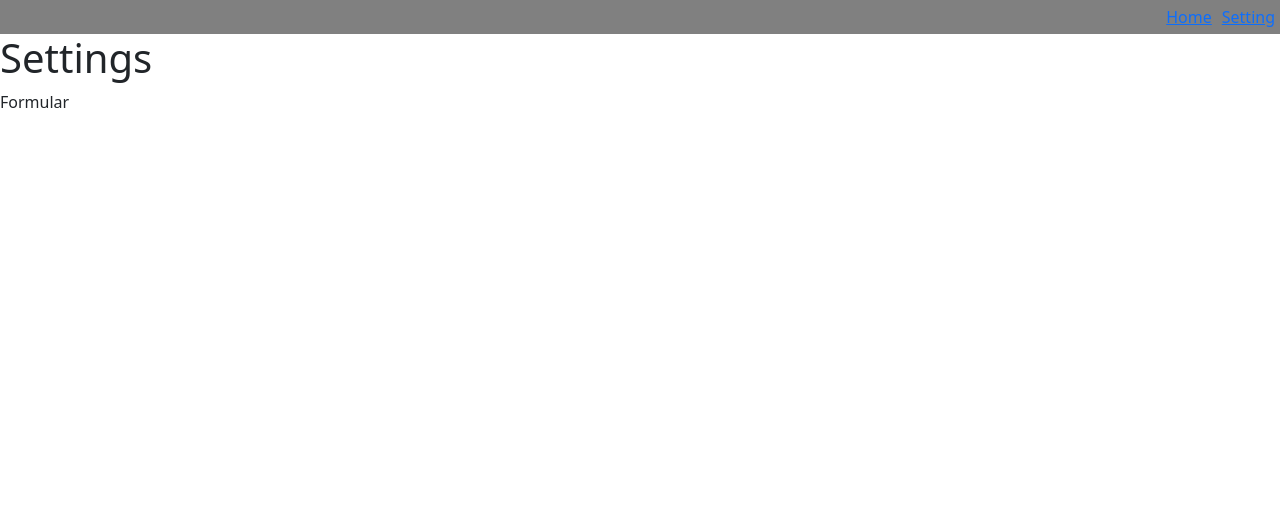
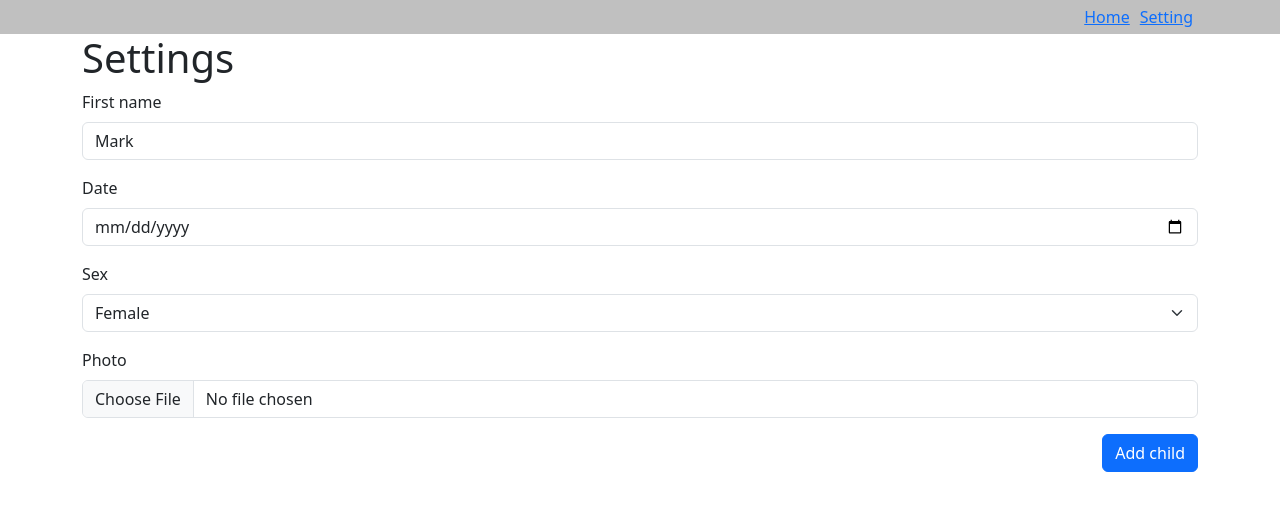
Before and after one commit to ViktorieTrungerova/babyWeather, a React (Vite) app: page /settings in a window 1280 px wide. Shown: the top 510 px of the page. Built offline with nearby package versions, Linux system fonts and the light colour scheme.

Commit message:
form and routing was added

```diff
--- a/src/assets/scss/main.scss
+++ b/src/assets/scss/main.scss
@@ -1,11 +1,25 @@
 .header {
-  margin-left: auto;
-  display: flex;
-  justify-content: flex-end;
-
-  background-color: gray;
+  background-color: silver;
 
     a {
-      margin: 5px;
+      margin: 0.313rem;
     }
+
+  &__wrapper {
+    margin-left: auto;
+    display: flex;
+    justify-content: flex-end;
+  }
 }
+
+.weatherCard {
+  width: 18rem;
+  margin: 1.25rem auto;
+}
+
+.addChildForm {
+  button {
+    display: flex;
+    margin-left: auto;
+  }
+}
--- a/src/components/addChildForm.jsx
+++ b/src/components/addChildForm.jsx
@@ -1,10 +1,67 @@
-import React from 'react'
-import Col from "react-bootstrap/Col";
+import { useState } from 'react';
+import Button from 'react-bootstrap/Button';
+import Col from 'react-bootstrap/Col';
+import Form from 'react-bootstrap/Form';
+import InputGroup from 'react-bootstrap/InputGroup';
+import Row from 'react-bootstrap/Row';
 
-const AddChildForm = () => {
-    return <>
-        <Col>Formular</Col>
-    </>
+function AddChildForm() {
+    const [validated, setValidated] = useState(false);
+
+    const handleSubmit = (event) => {
+        const form = event.currentTarget;
+        if (form.checkValidity() === false) {
+            event.preventDefault();
+            event.stopPropagation();
+        }
+
+        setValidated(true);
+    };
+
+    return (
+        <Form noValidate validated={validated} onSubmit={handleSubmit} className="addChildForm">
+            <Row className="mb-3">
+                <Form.Group as={Col} controlId="validationCustom01">
+                    <Form.Label>First name</Form.Label>
+                    <Form.Control
+                        required
+                        type="text"
+                        placeholder="First name"
+                        defaultValue="Mark"
+                    />
+                </Form.Group>
+            </Row>
+            <Row className="mb-3">
+                <Form.Group as={Col} controlId="validationCustom02">
+                    <Form.Label>Date</Form.Label>
+                    <Form.Control
+                        required
+                        type="date"
+                        placeholder="Date of birth"
+                    />
+                    <Form.Control.Feedback>Looks good!</Form.Control.Feedback>
+                </Form.Group>
+            </Row>
+            <Row className="mb-3">
+                <Form.Group as={Col}>
+                    <Form.Label>Sex</Form.Label>
+                    <Form.Select aria-label="">
+                        <option value="Female">Female</option>
+                        <option value="Male">Male</option>
+                    </Form.Select>
+                </Form.Group>
+            </Row>
+            <Row className="mb-3">
+                <Form.Group as={Col} controlId="formFile">
+                    <Form.Label>Photo</Form.Label>
+                    <Form.Control type="file" />
+                </Form.Group>
+            </Row>
+            <div className="mb-3 ">
+                <Button type="submit">Add child</Button>
+            </div>
+        </Form>
+    );
 }
 
 export default AddChildForm;
--- a/src/components/child.jsx
+++ b/src/components/child.jsx
@@ -5,7 +5,7 @@ import Image from 'react-bootstrap/Image';
 
 const Child = ({name, urlImg, allClothes }) => {
     return <>
-            <Col xs={12} md={6} className="text-center">
+            <Col xs={12} md={6}>
                 <Image src={urlImg} roundedCircle />
                 <div>{name}</div>
                 <ul className="list">
--- a/src/components/header.jsx
+++ b/src/components/header.jsx
@@ -1,17 +1,19 @@
 import React from 'react'
-import { Row } from "react-bootstrap";
+import {Container, Row} from "react-bootstrap";
 import Col from "react-bootstrap/Col";
 
 const Header = () => {
     return <>
-            <Row>
-                <Col>
-                    <div className="header">
+        <div className="header">
+            <Container>
+                <Row>
+                    <Col className="header__wrapper">
                         <a href="http://localhost:5173" alt="Home">Home</a>
                         <a href="http://localhost:5173/settings" alt="Settings">Setting</a>
-                    </div>
-                </Col>
-            </Row>
+                    </Col>
+                </Row>
+            </Container>
+        </div>
     </>
 }
 
--- /dev/null
+++ b/src/components/weather.jsx
@@ -0,0 +1,19 @@
+import React from 'react'
+import Card from 'react-bootstrap/Card';
+
+const Weather = ({temperature, icon, describe, place}) => {
+    return <>
+        <Card className='weatherCard'>
+            <Card.Body>
+                <Card.Img variant="top" src={icon} />
+                <Card.Title>{temperature}</Card.Title>
+                <Card.Text>
+                    {describe}
+                    <p>{place}</p>
+                </Card.Text>
+            </Card.Body>
+        </Card>
+    </>
+}
+
+export default Weather;
--- a/src/screens/home.jsx
+++ b/src/screens/home.jsx
@@ -2,18 +2,23 @@ import React from 'react'
 import {Container, Row} from "react-bootstrap";
 import Header from "../components/header.jsx";
 import Child from "../components/child.jsx";
+import Weather from "../components/weather.jsx";
 
 const allClothes = ['bunda', 'rifle', 'cepice']
 
 const Home = () => {
     return (
-        <Container>
+        <>
             <Header />
-            <Row>
-                <Child name="Eliska" urlImg="https://placehold.jp/150x150.png" allClothes={allClothes}/>
-                <Child name="Filip" urlImg="https://placehold.jp/150x150.png" allClothes={allClothes}/>
-            </Row>
-        </Container>
+            <Container>
+                <Weather temperature="28°C" describe="wind" place="Hostalkova" icon="https://placehold.jp/150x150.png"/>
+                <Row>
+                    <Child name="Eliska" urlImg="https://placehold.jp/150x150.png" allClothes={allClothes}/>
+                    <Child name="Filip" urlImg="https://placehold.jp/150x150.png" allClothes={allClothes}/>
+                </Row>
+            </Container>
+        </>
+
     )
 }
 export default Home;
--- a/src/screens/settings.jsx
+++ b/src/screens/settings.jsx
@@ -1,13 +1,17 @@
 import React from 'react'
 import AddChildForm from "../components/addChildForm.jsx";
 import Header from "../components/header.jsx";
+import {Container} from "react-bootstrap";
 
 const SettingsScreen = () => {
     return (
         <>
             <Header />
-            <h1>Settings</h1>
-            <AddChildForm />
+            <Container>
+                <h1>Settings</h1>
+                <AddChildForm />
+            </Container>
+
         </>
     )
 }
```
